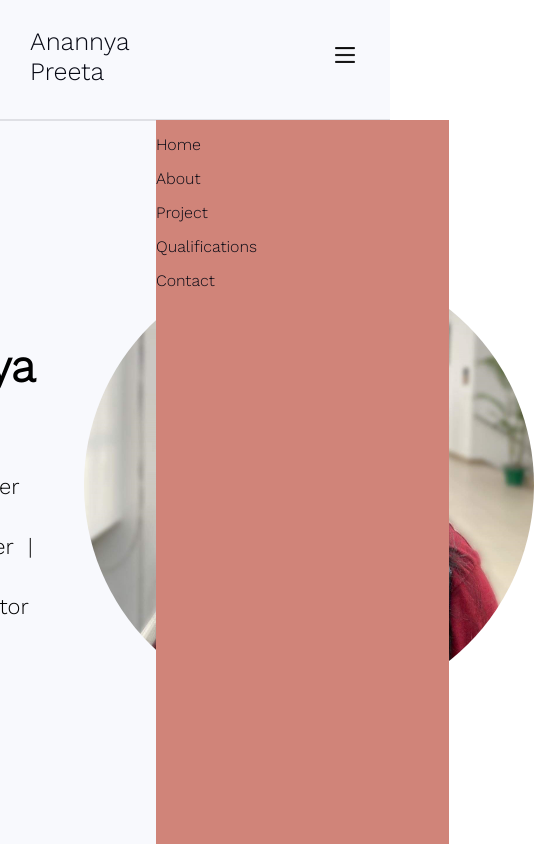
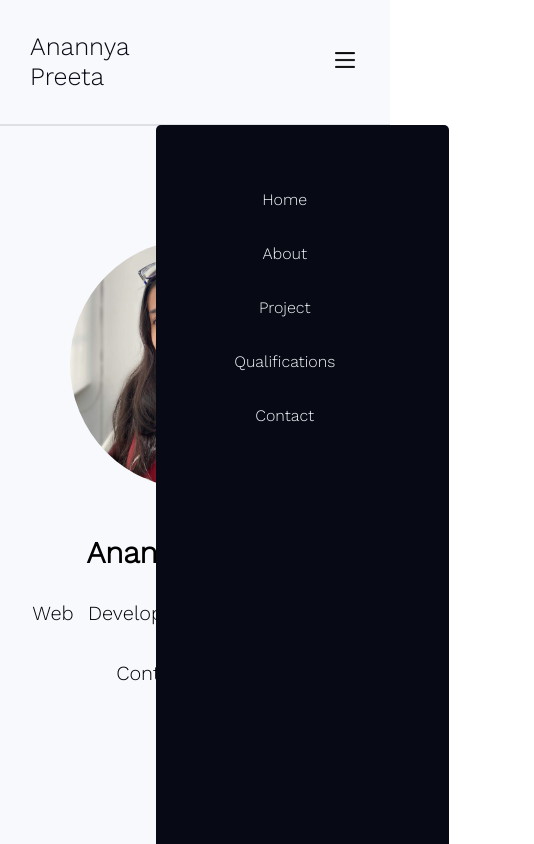
Before and after one commit to pretzel2001/Portfolio, a plain HTML site: page index.html in a window 390 px wide. Shown: the top 844 px of the page, 534 px wide, since content can reach past the window. Drawn offline with nearby package versions, Linux system fonts and the light colour scheme.

Commit message:
mobile responsive update

```diff
--- a/style.css
+++ b/style.css
@@ -17,7 +17,7 @@
   display: flex;
   justify-content: space-between;
   align-items: center;
-  padding: 10px 0 15px;
+  padding: 15px 0 15px;
   border-bottom: rgba(7, 9, 20,0.1) solid 2px;
   overflow: hidden;
   top: 0;
@@ -66,7 +66,7 @@
 }
 #navitem {
   background-color: var(--background);
-  transition: width 0.3s ease;
+  transition: top 0.3s ease;
 }
 .items-list li a:hover:after {
   width: 100%;
@@ -76,7 +76,7 @@
   display: none;
 }
 .hamburger{
-  display: none;
+ display: none;
 }
 .home-container {
   background-color: var(--background);
@@ -175,21 +175,36 @@
 }
 @media (min-width:300px) and (max-width: 900px){
   .navbar ul {
+    padding-top: 40px;
     flex-direction: column;
     position: absolute;
-    top: -100%;
+    top: 0;
     left: 0;
     width: 40%;
     z-index: 1;
     transition: left 0.3s ease;
     right: 60%;
+    border-radius: 5px;
   }
   .navbar ul.show {
     top: 120px;
   }
+  .items-list li a {
+    color: var(--background);
+    transition: 0.3s;
+  }
+  .items-list li a:after {
+    background-color: var(--background);
+    transition: 0.3s;
+  }
   .navbar .items-list li {
     display: block;
-    margin: 15px 0;
+    margin: 15px;
+    margin-right: 50px;
+    display: flex;
+    flex-direction: column;
+    align-items: center;
+    padding: 10px;
   }
   .hamburger {
     display: inline-block;
@@ -197,11 +212,67 @@
     cursor: pointer;
   }
   #navitem {
-    background-color: var(--accent);
+    background-color: var(--text);
+    color: #f8f9fd;
     position: fixed;
     height: 100%;
-    top: 120px;
+    top: 125px;
     width: 75%;
     left: 40%;
   }
+  .home-container {
+    background-color: var(--background);
+    max-width: 100%;
+    height: 50vh;
+    display: flex;
+    flex-direction: column-reverse;
+    justify-content: center;
+    align-items: center;
+    padding: 260px 0 60px;
+    gap:0px;
+  }
+  .myPicture img {
+    width: 250px;
+    height: 250px;
+    border-radius: 50%;
+    margin-bottom: 30px;
+  }
+  .about-me {
+    display: flex;
+    flex-direction: column;
+    justify-content: center;
+    align-items: center;
+    line-height: 60px;
+  }
+  .name {
+    font-size: 30px;
+    font-weight: 600;
+  }
+  .prof {
+    font-size: 20px;
+    word-spacing: 8px;
+    text-align: center;
+  }
+  .about-container {
+    width: 100%;
+    flex-direction: column;
+    padding: 80px;
+    padding: 240px 0 260px;
+  }
+  .about-info {
+    margin-bottom: 120px;
+    width: 60%;
+    border-radius: 10px;
+    padding: 50px;
+    transition: none;
+  }
+  .about-info h4 {
+    text-align: center;
+    font-size: 30px;
+  }
+  .about-info p {
+    font-size: 16px;
+    text-align:center;
+    line-height: 30px;
+  }
 }
```
Also changed, not shown: pictures/cross-sign.png (added).
